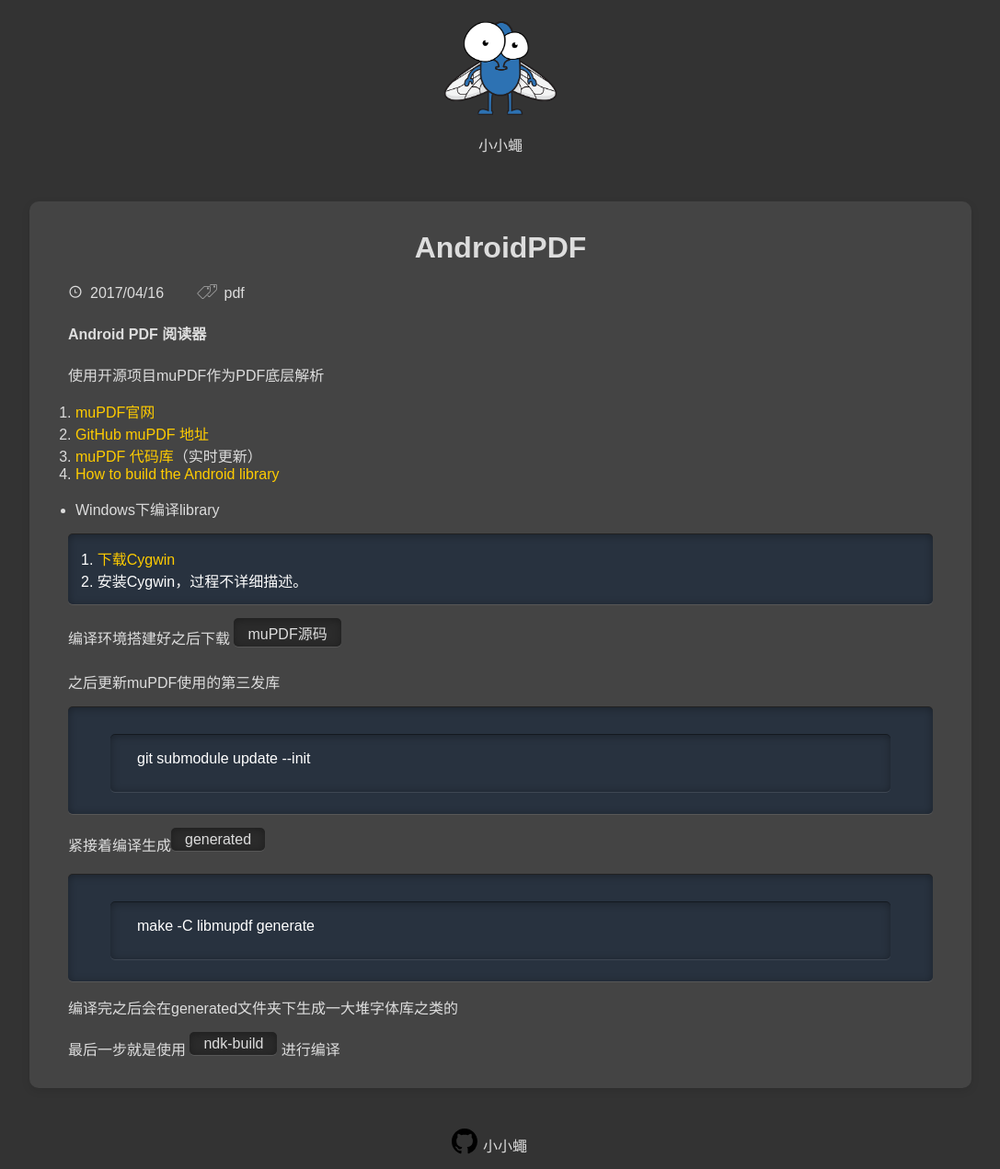
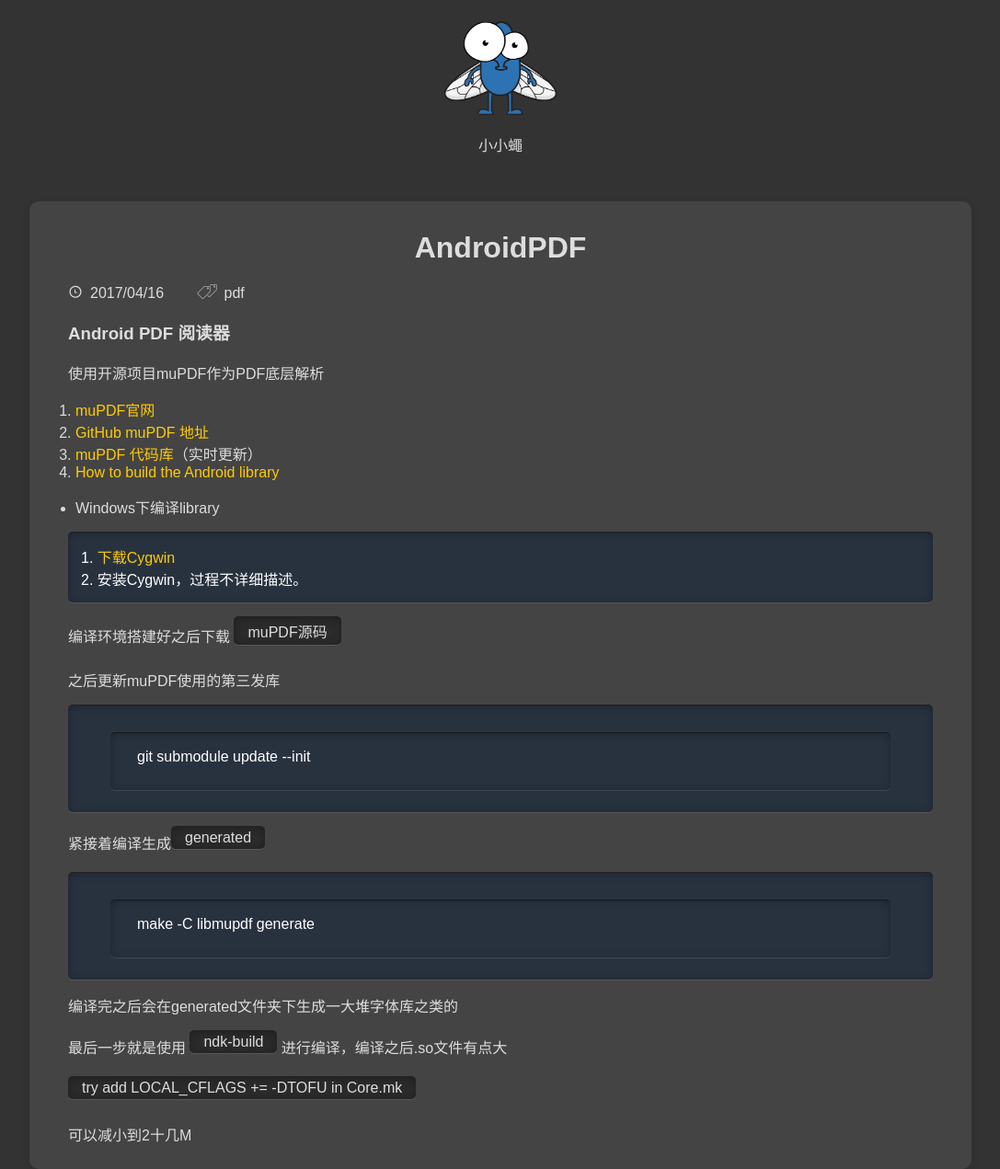
Before and after one commit to xiaoxiaoying/xiaoxiaoying.github.com, a Jekyll site: the page built from _posts/2017-04-16-AndroidPDF.md, in a window 1280 px wide. Shown: the whole page at 92% size, without its empty margins (96-1183 px from the left). Built offline with Jekyll 4.4.1, drawn with Linux system fonts in a browser that asks for light colours; some web fonts are replaced.

````diff
--- a/_posts/2017-04-16-AndroidPDF.md
+++ b/_posts/2017-04-16-AndroidPDF.md
@@ -7,7 +7,8 @@ tag: pdf
 type: java
 ---
 
-#### Android PDF 阅读器
+### Android PDF 阅读器
+
 使用开源项目muPDF作为PDF底层解析
 
 1. [muPDF官网][1]
@@ -34,7 +35,11 @@ make -C libmupdf generate
 ```
 编译完之后会在generated文件夹下生成一大堆字体库之类的
 
-最后一步就是使用 `ndk-build` 进行编译
+最后一步就是使用 `ndk-build` 进行编译，编译之后.so文件有点大
+
+`try add LOCAL_CFLAGS += -DTOFU in Core.mk`
+
+可以减小到2十几M
 
 
 [1]:http://mupdf.com/
````
Also changed, not shown: _posts/2016-08-02-ANDROID_JNI.md (+2 -1 lines), _posts/2016-08-02-decypt_wechat_database.md (+1 -1 lines), _posts/2016-08-26-sqlite_decrypt.md (+2 -2 lines), README.md (added).
